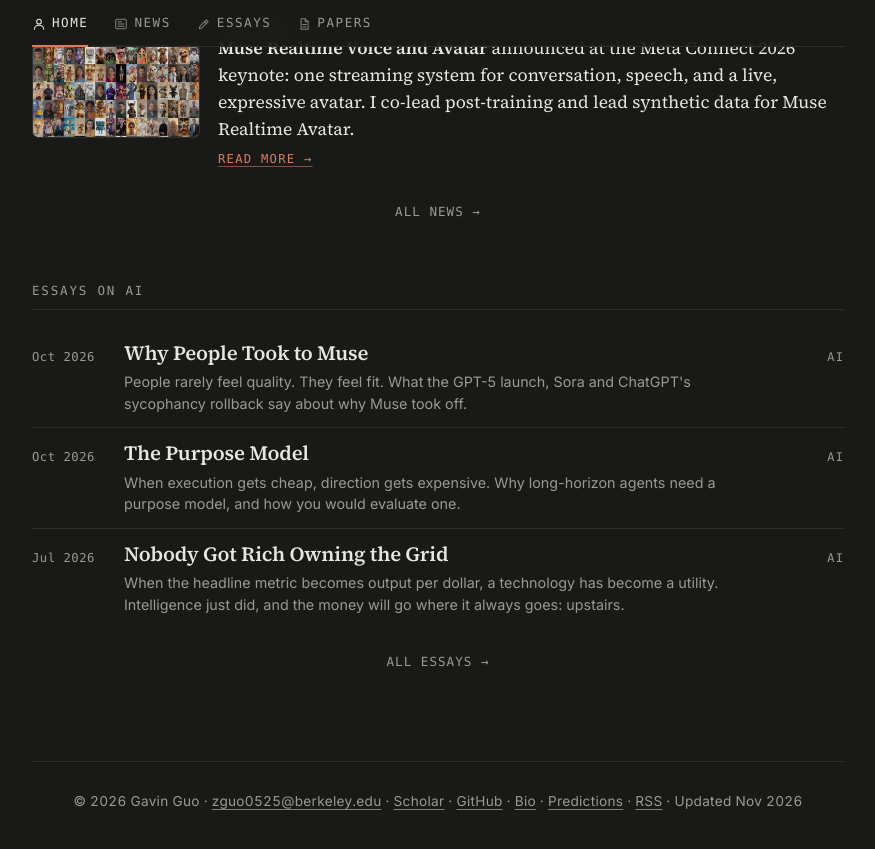
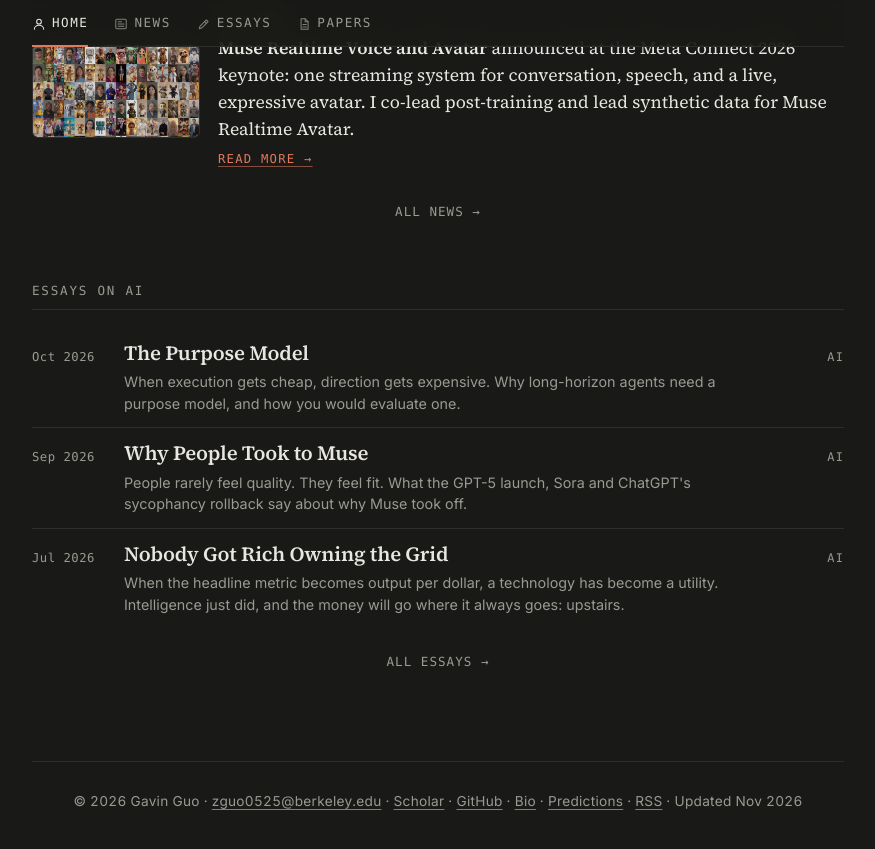
Before and after one commit to zguo0525/zguo0525.github.io, a Jekyll site: the page built from index.md, in a window 1280 px wide and 900 px high, scrolled down 2347 px. Shown: the top 849 px of the window, without its empty margins (202-1077 px from the left). Built offline with Jekyll 4.4.1, drawn with Linux system fonts in a browser that asks for light colours.

Commit message:
Muse essay: date Sep 2026
Co-Authored-By: Claude Sonnet 5.5 <noreply@anthropic.com>
Claude-Session: https://claude.ai/code/session_01HnC98uYSSXDKz9D1f4jfEu

```diff
--- a/_data/essays.yml
+++ b/_data/essays.yml
@@ -13,8 +13,8 @@
   tags: [AI]
 
 - title: "Why People Took to Muse"
-  date: "Oct 2026"
-  date_sort: "2026-10"
+  date: "Sep 2026"
+  date_sort: "2026-09"
   slug: real-time-video-is-a-control-problem
   tags: [AI]
 
```
Also changed, not shown: _articles/real-time-video-is-a-control-problem.md (+1 -1 lines).
